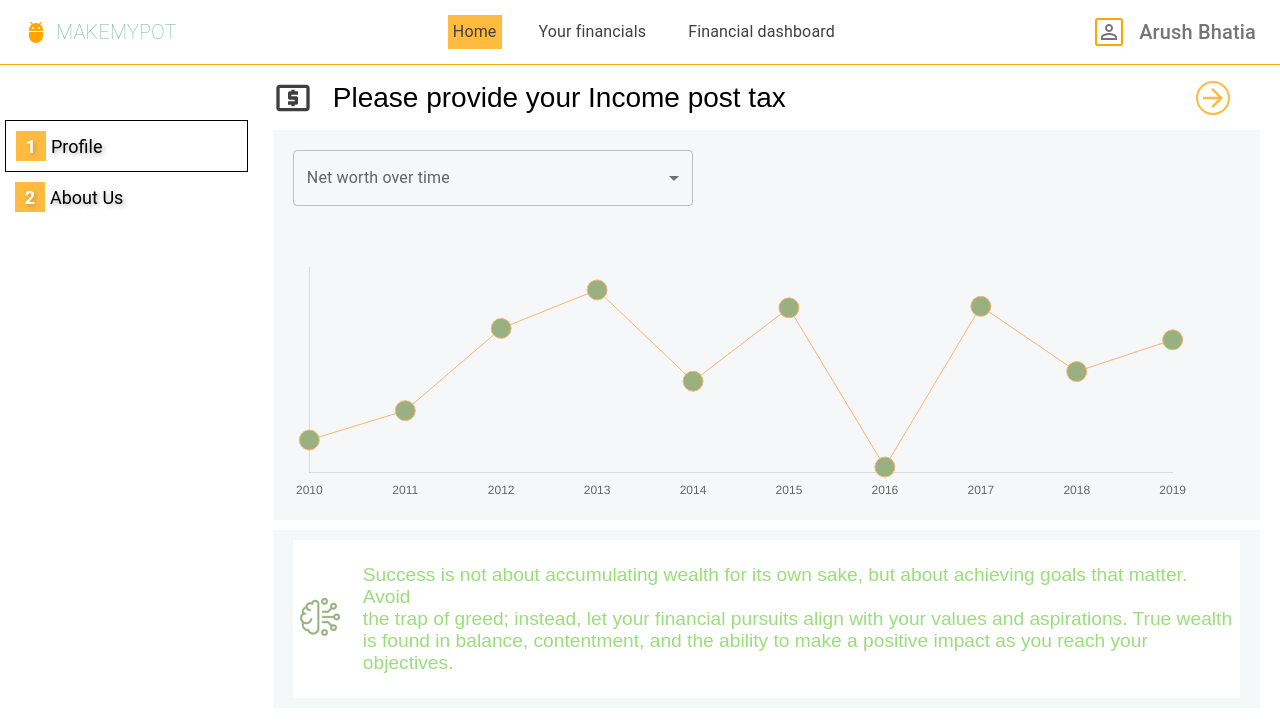
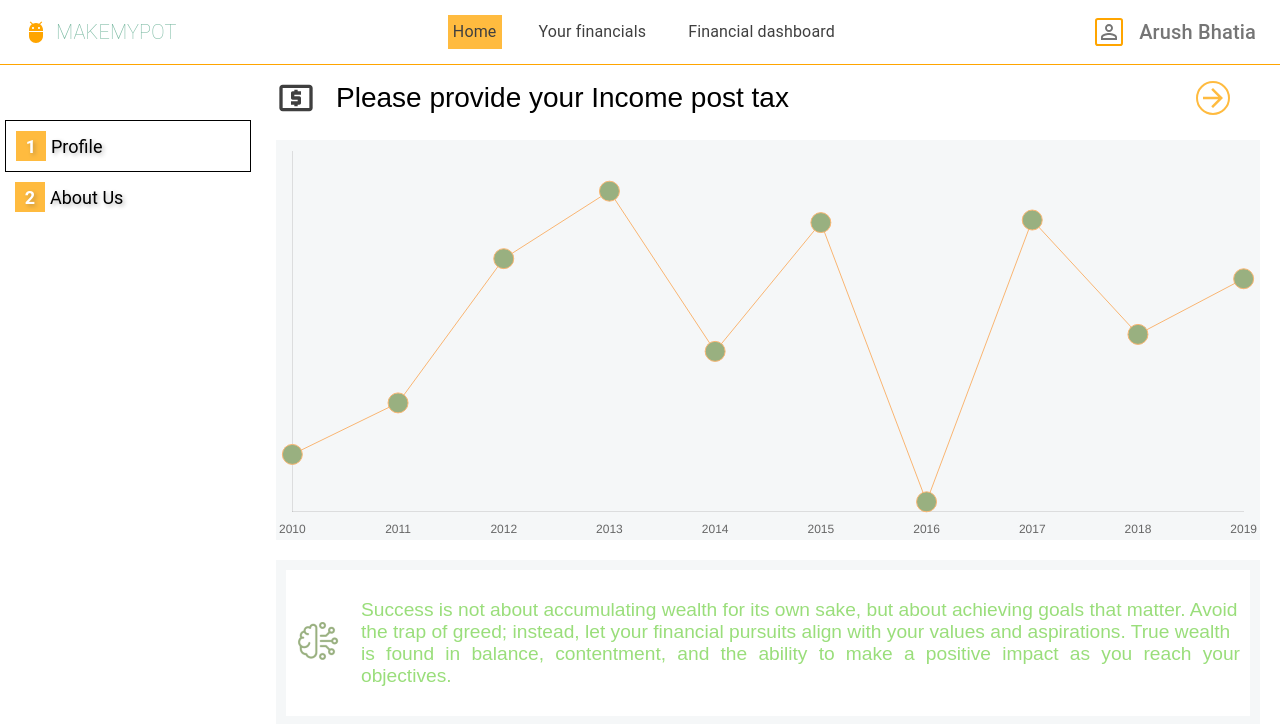
Before and after one commit to antas123/makeMyPot, a React (Vite) app in the folder make_my_pot/: page /financialDashboard in a window 1280 px wide. Shown: the top 724 px of the page. Built offline with nearby package versions, Linux system fonts and the light colour scheme.

Commit message:
adding wrappers for content to generalise

```diff
--- /dev/null
+++ b/make_my_pot/src/components/wrappers/FooterContentWrapper.jsx
@@ -0,0 +1,7 @@
+import React from "react";
+
+const FooterContentWrapper = ({ children }) => {
+  return <div style={{ height: "150px" }}>{children}</div>;
+};
+
+export default FooterContentWrapper;
--- /dev/null
+++ b/make_my_pot/src/components/wrappers/MainContentWrapper.jsx
@@ -0,0 +1,19 @@
+import React from "react";
+
+const MainContentWrapper = ({ children }) => {
+  return (
+    <div
+      style={{
+        height: "400px",
+        backgroundColor: "#F5F7F8",
+        overflow: "auto",
+        marginTop: "10px",
+        marginBottom: "10px",
+      }}
+    >
+      {children}
+    </div>
+  );
+};
+
+export default MainContentWrapper;
--- a/make_my_pot/src/scenes/financialDashboard/FinancialDashboard.jsx
+++ b/make_my_pot/src/scenes/financialDashboard/FinancialDashboard.jsx
@@ -6,6 +6,8 @@ import styles from "./dashboard.module.css";
 import ThoughtBox from "./ThoughtBox";
 import SceneHeader from "../../components/scene/SceneHeader";
 import BasicSelect from "./BasicSelect";
+import MainContentWrapper from "../../components/wrappers/MainContentWrapper";
+import FooterContentWrapper from "../../components/wrappers/FooterContentWrapper";
 
 const FinancialDashboard = () => {
   const [lineData, setLineData] = useState({
@@ -59,17 +61,13 @@ const FinancialDashboard = () => {
   return (
     <>
       <SceneHeader />
-      <div className={styles.lineChart}>
-        <div className={styles.lineChartBox}>
-          <div>
-            <BasicSelect />
-          </div>
-          <div style={{ width: "70vw", height: "70%", marginTop: "50px" }}>
-            <Line data={lineData} options={options} />
-          </div>
-        </div>
-      </div>
-      <ThoughtBox />
+      <MainContentWrapper>
+        <Line data={lineData} options={options} />
+      </MainContentWrapper>
+
+      <FooterContentWrapper>
+        <ThoughtBox />
+      </FooterContentWrapper>
     </>
   );
 };
--- a/make_my_pot/src/scenes/financialDashboard/dashboard.module.css
+++ b/make_my_pot/src/scenes/financialDashboard/dashboard.module.css
@@ -1,5 +1,5 @@
 .lineChart {
-  height: 350px;
+  height: "400px";
   background-color: white;
 }
 
@@ -17,13 +17,12 @@
   justify-content: space-between;
   background-color: white;
   align-items: center;
-  padding: 5px;
+  padding: 10px;
 }
 .thoughtBox {
-  width: 74vw;
-  padding: 10px 20px 10px 20px;
+  padding: 10px;
   background-color: #f5f7f8;
-  margin-top: 50px;
+  margin-top: 20px;
 }
 .thoughtText {
   font-size: 1.2em;
@@ -31,4 +30,5 @@
   color: #9ade7b;
   width: 100%;
   margin-left: 20px;
+  text-align: justify;
 }
--- a/make_my_pot/src/scenes/yourFinancial/YourFinancials.jsx
+++ b/make_my_pot/src/scenes/yourFinancial/YourFinancials.jsx
@@ -2,27 +2,24 @@ import React from "react";
 import SceneHeader from "../../components/scene/SceneHeader";
 import ControlledAccordions from "../../components/Accordion";
 import ThoughtBox from "../financialDashboard/ThoughtBox";
+import MainContentWrapper from "../../components/wrappers/MainContentWrapper";
+import FooterContentWrapper from "../../components/wrappers/FooterContentWrapper";
 
 const YourFinancials = () => {
   return (
     <>
       <SceneHeader />
-      <div
-        style={{
-          height: "350px",
-          backgroundColor: "#F5F7F8",
-          overflow: "auto",
-          marginTop: "10px",
-          marginBottom: "10px",
-        }}
-      >
+      <MainContentWrapper>
         <ControlledAccordions />
         <ControlledAccordions />
         <ControlledAccordions />
         <ControlledAccordions />
         <ControlledAccordions />
-      </div>
-      <ThoughtBox />
+      </MainContentWrapper>
+
+      <FooterContentWrapper>
+        <ThoughtBox />
+      </FooterContentWrapper>
     </>
   );
 };
```
